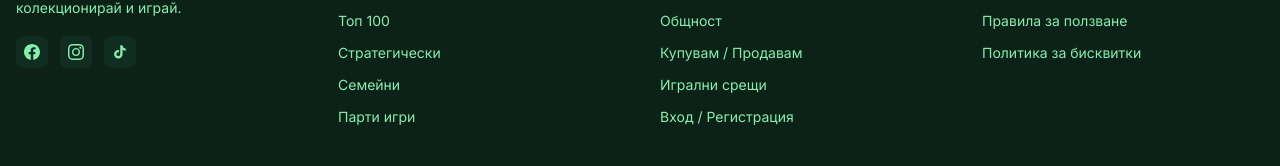
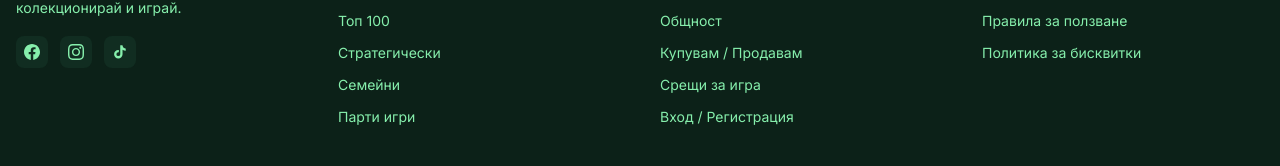
Before and after one commit to Lakata80/MeeplesBG, a Next.js app: page / in a window 1280 px wide. Shown: the part 2213-2379 px from the top of the page. Built offline with nearby package versions, Linux system fonts and the light colour scheme; no server answers; the database is empty; a web font is replaced by a local one.

Commit message:
Footer fix

```diff
--- a/components/layout/Footer.tsx
+++ b/components/layout/Footer.tsx
@@ -20,7 +20,7 @@ const КОЛОНИ = [
       { href: '/novini',           label: 'Новини' },
       { href: '/obshtnost',        label: 'Общност' },
       { href: '/obshtnost/pazar',  label: 'Купувам / Продавам' },
-      { href: '/obshtnost/sreshti', label: 'Игрални срещи' },
+      { href: '/obshtnost/sreshti', label: 'Срещи за игра' },
       { href: '/login',            label: 'Вход / Регистрация' },
     ],
   },
```
